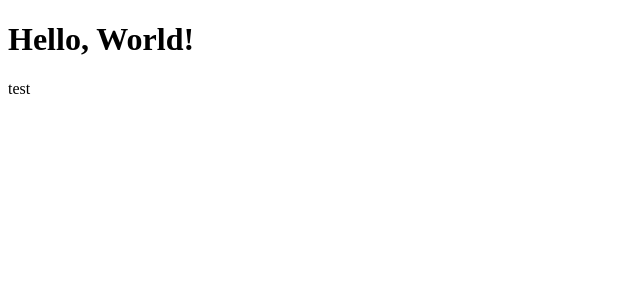
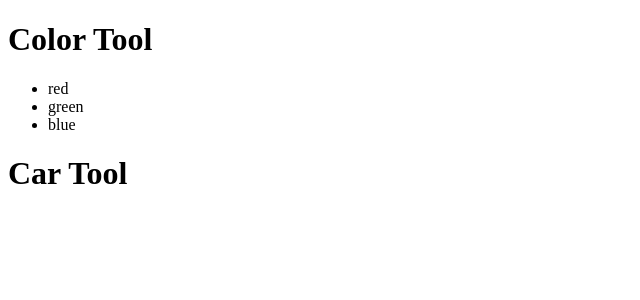
Before and after one commit to t4d-classes/react_06082022, a JavaScript app in the folder demo-app/: page / in a window 1280 px wide. Shown: the top 300 px of the page, without its empty margins (0-640 px from the left). Built offline with nearby package versions, Linux system fonts and the light colour scheme.

Commit message:
add exercise 2

```diff
--- /dev/null
+++ b/demo-app/src/components/CarTool.js
@@ -0,0 +1,9 @@
+export const CarTool = () => {
+
+  return (
+    <header>
+      <h1>Car Tool</h1>
+    </header>
+  );
+
+};
--- /dev/null
+++ b/demo-app/src/components/ColorTool.js
@@ -0,0 +1,16 @@
+export const ColorTool = () => {
+
+  return (
+    <>
+      <header>
+        <h1>Color Tool</h1>
+      </header>
+      <ul>
+        <li>red</li>
+        <li>green</li>
+        <li>blue</li>
+      </ul>
+    </>
+  );
+
+};
--- a/demo-app/src/index.js
+++ b/demo-app/src/index.js
@@ -1,6 +1,10 @@
 import { createRoot } from 'react-dom/client';
 
-import { HelloWorld } from './components/HelloWorld';
+import { ColorTool } from './components/ColorTool';
+import { CarTool } from './components/CarTool';
 
 const root = createRoot(document.querySelector('#root'));
-root.render(<HelloWorld />);
+root.render(<>
+  <ColorTool />
+  <CarTool />
+</>);
```
Also changed, not shown: demo-app/exercises/exercise-2.md (added, +13 -0 lines).
